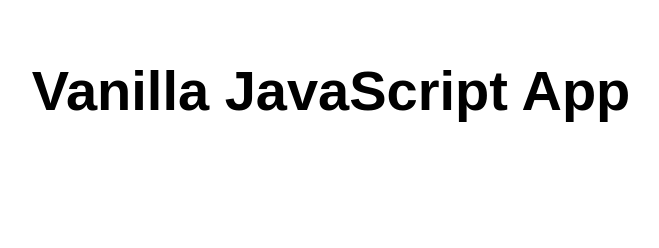
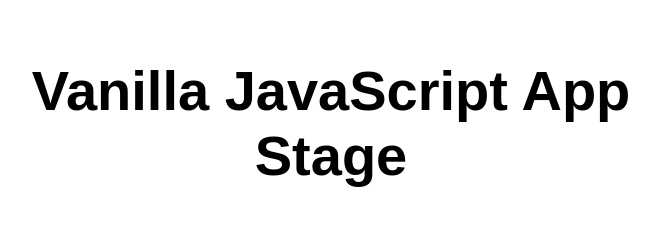
Before and after one commit to jiansong-msft/my-first-static-web-app, a plain HTML site: page index.html in a window 1280 px wide. Shown: the whole page, without its empty margins (309-968 px from the left). Drawn offline with Linux system fonts and the light colour scheme.

Commit message:
Update index.html
Update index.html

```diff
--- a/index.html
+++ b/index.html
@@ -10,7 +10,7 @@
 
 <body>
   <main>
-    <h1>Vanilla JavaScript App</h1>
+    <h1>Vanilla JavaScript App Stage</h1>
   </main>
 </body>
 
```
